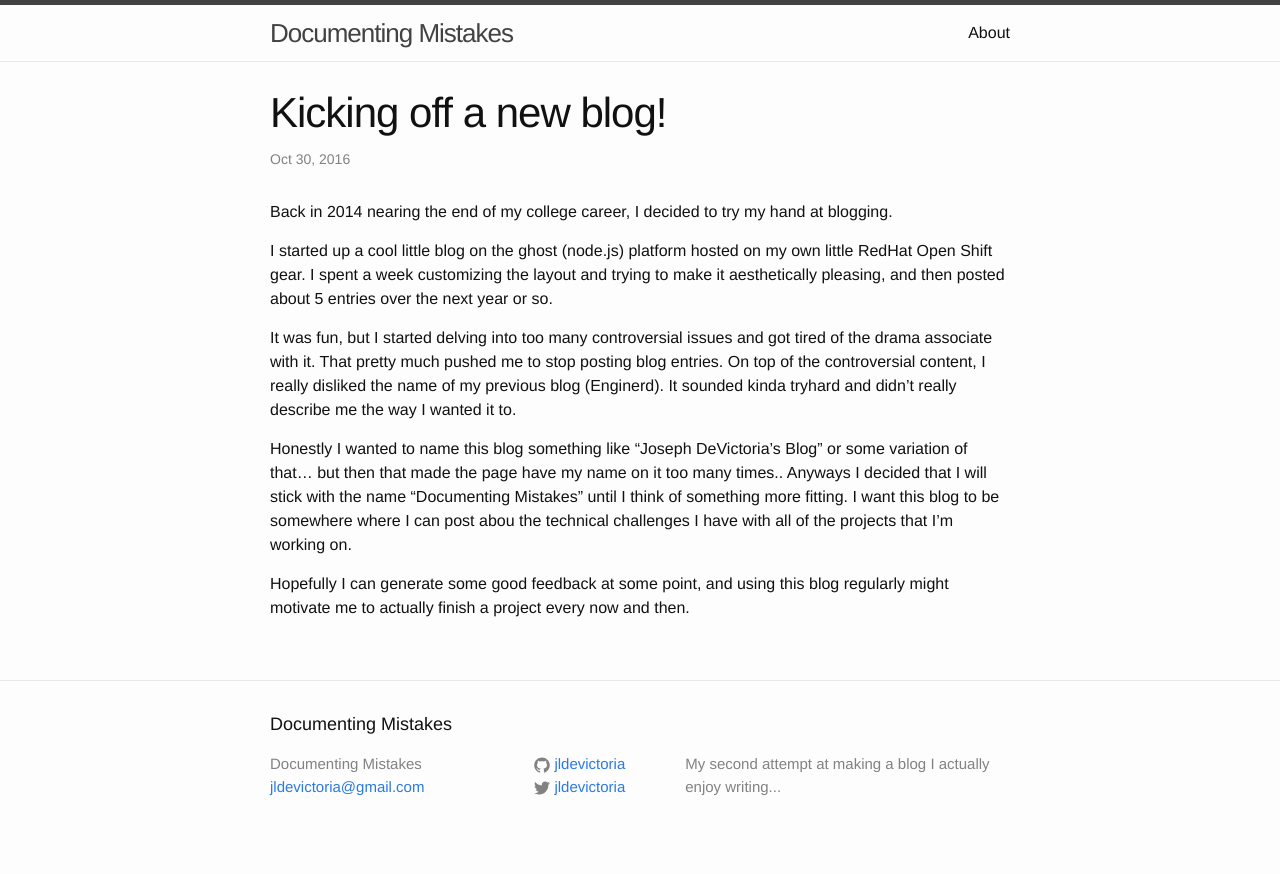
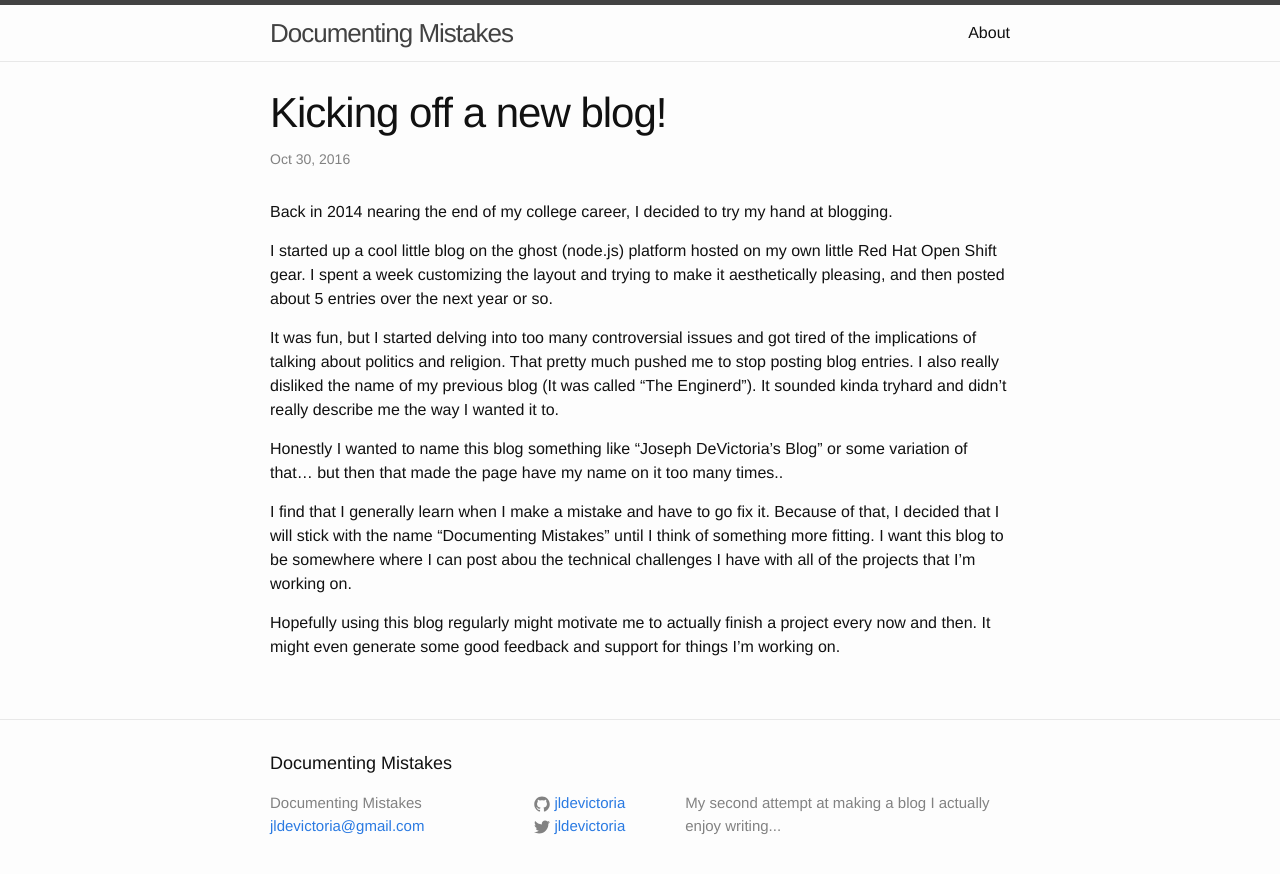
Before and after one commit to Jldevictoria/jldevictoria.github.io, a Jekyll site: the page built from _posts/2016-10-31-Kicking-off-a-new-blog.markdown, in a window 1280 px wide. Shown: the top 874 px of the page. Built offline with Jekyll 4.4.1, drawn with Linux system fonts in a browser that asks for light colours; comment, search, counter and statistics services are not loaded.

Commit message:
Fixing some grammar and such.

```diff
--- a/_posts/2016-10-31-Kicking-off-a-new-blog.markdown
+++ b/_posts/2016-10-31-Kicking-off-a-new-blog.markdown
@@ -7,10 +7,12 @@ categories: accouncements
 
 Back in 2014 nearing the end of my college career, I decided to try my hand at blogging.
 
-I started up a cool little blog on the ghost (node.js) platform hosted on my own little RedHat Open Shift gear.  I spent a week customizing the layout and trying to make it aesthetically pleasing, and then posted about 5 entries over the next year or so.
+I started up a cool little blog on the ghost (node.js) platform hosted on my own little Red Hat Open Shift gear.  I spent a week customizing the layout and trying to make it aesthetically pleasing, and then posted about 5 entries over the next year or so.
 
-It was fun, but I started delving into too many controversial issues and got tired of the drama associate with it.  That pretty much pushed me to stop posting blog entries. On top of the controversial content, I really disliked the name of my previous blog (Enginerd).  It sounded kinda tryhard and didn't really describe me the way I wanted it to.
+It was fun, but I started delving into too many controversial issues and got tired of the implications of talking about politics and religion.  That pretty much pushed me to stop posting blog entries.  I also really disliked the name of my previous blog (It was called "The Enginerd").  It sounded kinda tryhard and didn't really describe me the way I wanted it to.
 
-Honestly I wanted to name this blog something like "Joseph DeVictoria's Blog" or some variation of that... but then that made the page have my name on it too many times.. Anyways I decided that I will stick with the name "Documenting Mistakes" until I think of something more fitting.  I want this blog to be somewhere where I can post abou the technical challenges I have with all of the projects that I'm working on.
+Honestly I wanted to name this blog something like "Joseph DeVictoria's Blog" or some variation of that... but then that made the page have my name on it too many times..
 
-Hopefully I can generate some good feedback at some point, and using this blog regularly might motivate me to actually finish a project every now and then.
+I find that I generally learn when I make a mistake and have to go fix it.  Because of that, I decided that I will stick with the name "Documenting Mistakes" until I think of something more fitting.  I want this blog to be somewhere where I can post abou the technical challenges I have with all of the projects that I'm working on.
+
+Hopefully using this blog regularly might motivate me to actually finish a project every now and then.  It might even generate some good feedback and support for things I'm working on.
```
